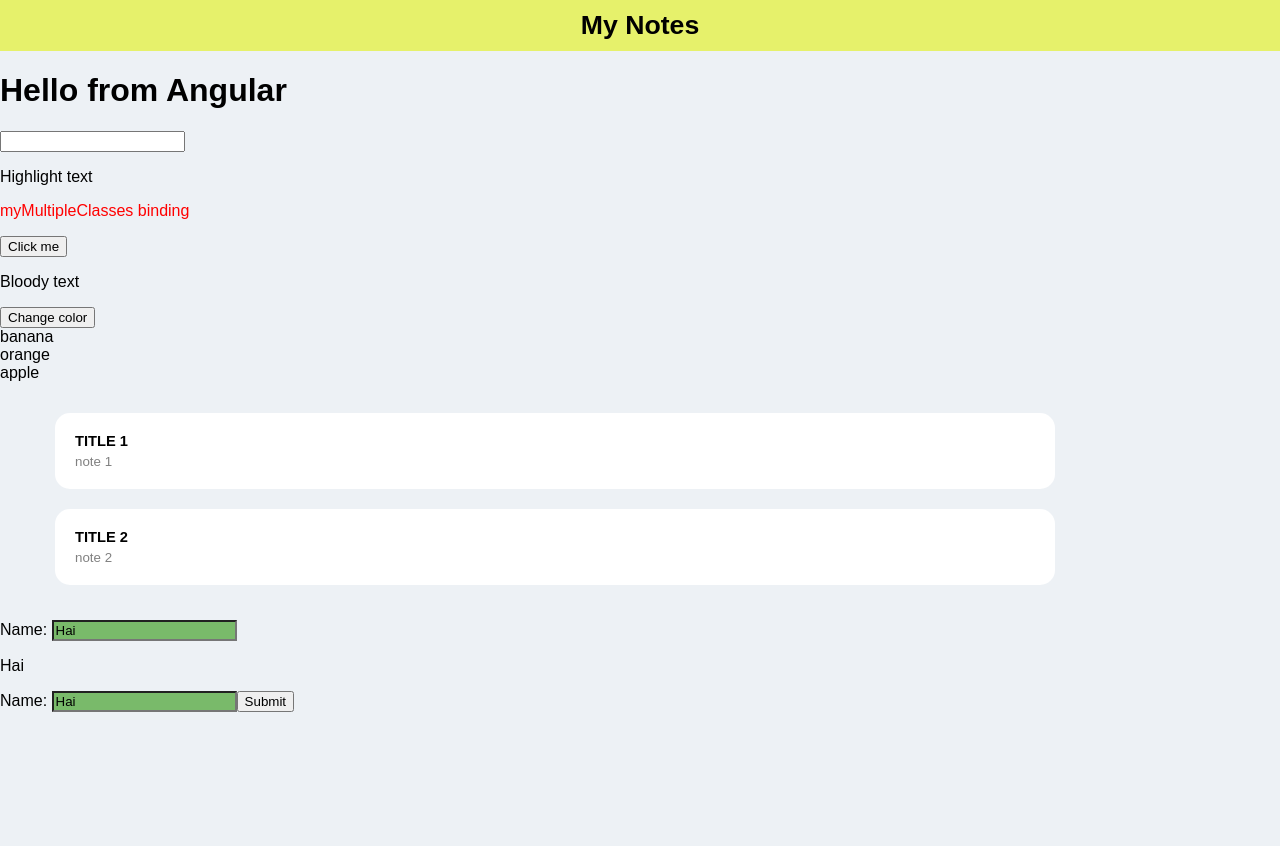
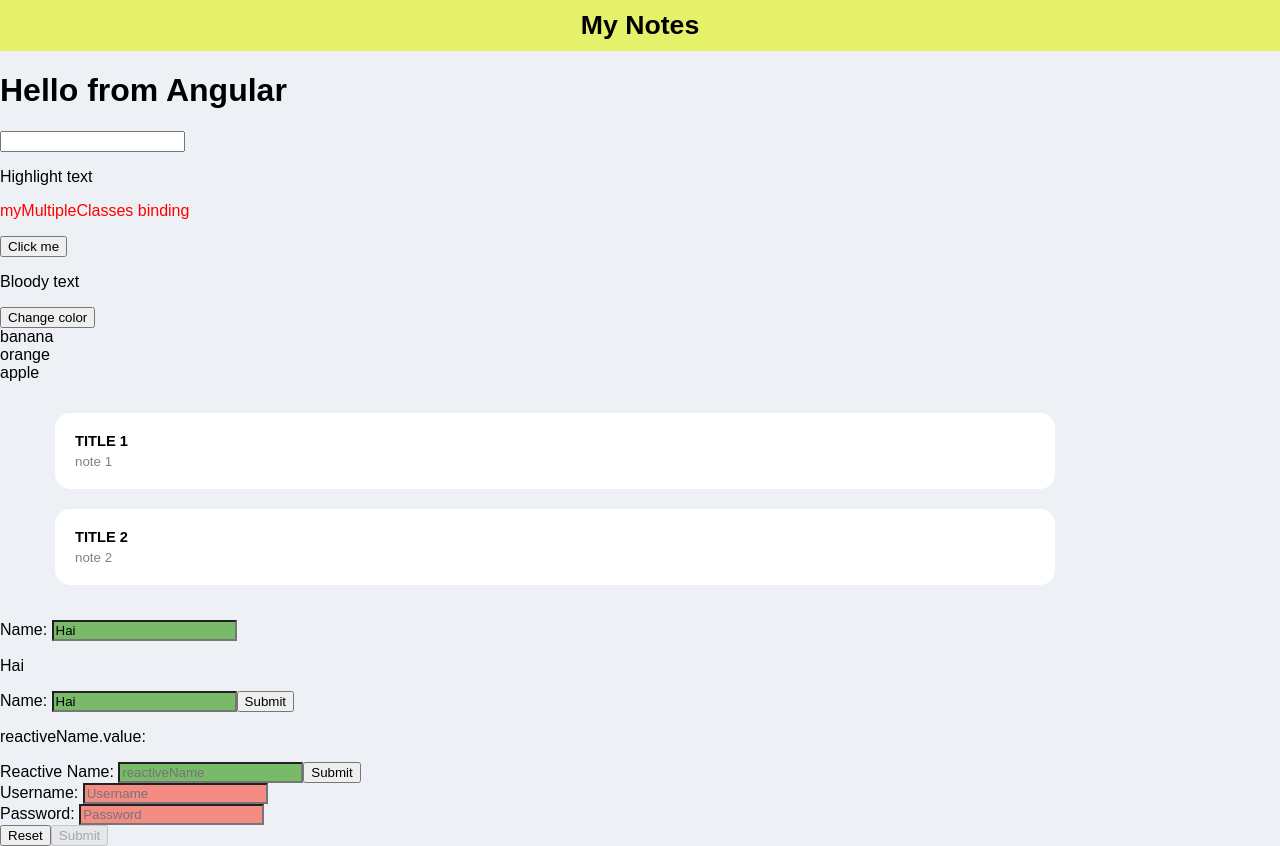
Before and after one commit to hvhai/angular-note-app-solo-learn, an Angular app: page / in a window 1280 px wide. Before the commit the page ends 800 px from the top, so only its background shows below. Built offline with nearby package versions, Linux system fonts and the light colour scheme.

Commit message:
reactive form

```diff
--- a/src/app/app.component.html
+++ b/src/app/app.component.html
@@ -34,4 +34,36 @@
   <input type="submit" value="Submit" [disabled]="!myForm.form.valid" />
 </form>
 
+<form (ngSubmit)="showReactiveName()">
+  <p>reactiveName.value: {{ reactiveName.value }}</p>
+  <label for="reactiveName">Reactive Name: </label>
+  <input
+    type="text"
+    name="reactiveName"
+    placeholder="reactiveName"
+    [formControl]="reactiveName"
+  />
+  <input type="submit" value="Submit" />
+</form>
+
+<form [formGroup]="loginForm" (submit)="login()">
+  <label for="username">Username: </label>
+  <input
+    type="text"
+    name="username"
+    placeholder="Username"
+    formControlName="username"
+  /><br />
+
+  <label for="">Password: </label>
+  <input
+    type="text"
+    name="password"
+    placeholder="Password"
+    formControlName="password"
+  /><br />
+
+  <input type="button" value="Reset" (click)="loginForm.reset()" />
+  <input type="submit" value="Submit" [disabled]="!loginForm.valid" />
+</form>
 <router-outlet></router-outlet>
--- a/src/app/app.component.ts
+++ b/src/app/app.component.ts
@@ -1,4 +1,5 @@
 import { Component } from '@angular/core';
+import { FormControl, FormGroup, Validators } from '@angular/forms';
 
 @Component({
   selector: 'app-root',
@@ -14,16 +15,34 @@ export class AppComponent {
   products = ['banana', 'orange', 'apple'];
   name = 'Hai';
 
+  reactiveName = new FormControl('');
+
+  loginForm = new FormGroup({
+    username: new FormControl('', Validators.required),
+    password: new FormControl('', Validators.required),
+  });
+
   clickMe() {
     alert('Wellcome!');
   }
 
+  login() {
+    alert(
+      this.loginForm.value.username + ' | ' + this.loginForm.value.password
+    );
+  }
+
   showName() {
-    alert(this.name)
+    alert(this.name);
+  }
+
+  showReactiveName() {
+    alert(this.reactiveName.value);
   }
 
   switchBackgroundColor() {
     this.isRed = !this.isRed;
   }
+
   constructor() {}
 }
--- a/src/app/app.module.ts
+++ b/src/app/app.module.ts
@@ -5,7 +5,7 @@ import { AppRoutingModule } from './app-routing.module';
 import { AppComponent } from './app.component';
 import { HeaderComponent } from 'src/header/header.component';
 import { NoteListComponent } from 'src/note-list/note-list.component';
-import { FormsModule } from '@angular/forms';
+import { FormsModule, ReactiveFormsModule } from '@angular/forms';
 
 @NgModule({
   declarations: [
@@ -16,7 +16,8 @@ import { FormsModule } from '@angular/forms';
     AppRoutingModule,
     HeaderComponent,
     NoteListComponent,
-    FormsModule
+    FormsModule,
+    ReactiveFormsModule
   ],
   providers: [],
   bootstrap: [AppComponent]
```
Also changed, not shown: 1 other file (tests, documents, lock files or other folders).
